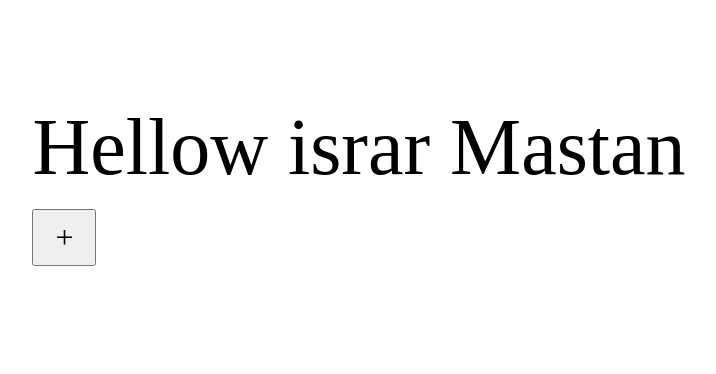
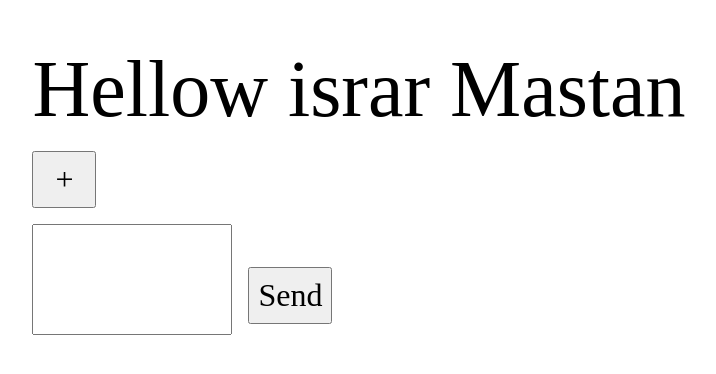
Before and after one commit to ishrar776/react-suimhu, a React (Create React App) app: page / in a window 1280 px wide. Shown: the part 208-582 px from the top of the page, without its empty margins (281-997 px from the left). Built offline with nearby package versions, Linux system fonts and the light colour scheme.

Commit message:
3 files modified

```diff
--- a/src/counter/Counter.js
+++ b/src/counter/Counter.js
@@ -5,16 +5,12 @@ import { useState } from 'react';
 const Counter = () => {
   const count = useSelector((state) => state.counter.count);
   const dispatch = useDispatch();
-
   const [incrementAmount, setIncrementAmount] = useState(0);
-
   const addValue = Number(incrementAmount) || 0;
-
   const resetAll = () => {
     setIncrementAmount(0);
     dispatch(reset());
   };
-
   return (
     <section>
       <p>{count}</p>
@@ -22,13 +18,11 @@ const Counter = () => {
         <button onClick={() => dispatch(increment())}>+</button>
         <button onClick={() => dispatch(decrement())}>-</button>
       </div>
-
       <input
         type="text"
         value={incrementAmount}
         onChange={(e) => setIncrementAmount(e.target.value)}
       />
-
       <div>
         <button onClick={() => dispatch(incrementByAmount(addValue))}>
           Add Amount
--- a/src/counter/CounterSlice.js
+++ b/src/counter/CounterSlice.js
@@ -23,8 +23,17 @@ export const counterSlice = createSlice({
     enterName: (state) => {
       state.candidateName = 'Zindgi muskil hai';
     },
+    enterByUser: (state, action) => {
+      state.candidateName += action.payload;
+    },
   },
 });
-export const { increment, decrement, reset, incrementByAmount, enterName } =
-  counterSlice.actions;
+export const {
+  increment,
+  decrement,
+  reset,
+  incrementByAmount,
+  enterName,
+  enterByUser,
+} = counterSlice.actions;
 export default counterSlice.reducer;
--- a/src/counter/DemoCounter.js
+++ b/src/counter/DemoCounter.js
@@ -1,7 +1,8 @@
-import React from 'react';
+import React, { useState } from 'react';
 import { useSelector, useDispatch } from 'react-redux';
-import { enterName } from './CounterSlice';
+import { enterName, enterByUser } from './CounterSlice';
 const DemoCounter = () => {
+  const [firstName, SetFirstName] = useState('');
   const count = useSelector((item) => item.counter1.candidateName);
   const dispatch = useDispatch();
   return (
@@ -10,6 +11,14 @@ const DemoCounter = () => {
       <div>
         <button onClick={() => dispatch(enterName())}>+</button>
       </div>
+      <div>
+        <input
+          type="text"
+          value={firstName}
+          onChange={(e) => SetFirstName(e.target.value)}
+        />
+        <button onClick={() => dispatch(enterByUser(firstName))}>Send</button>
+      </div>
     </>
   );
 };
```
